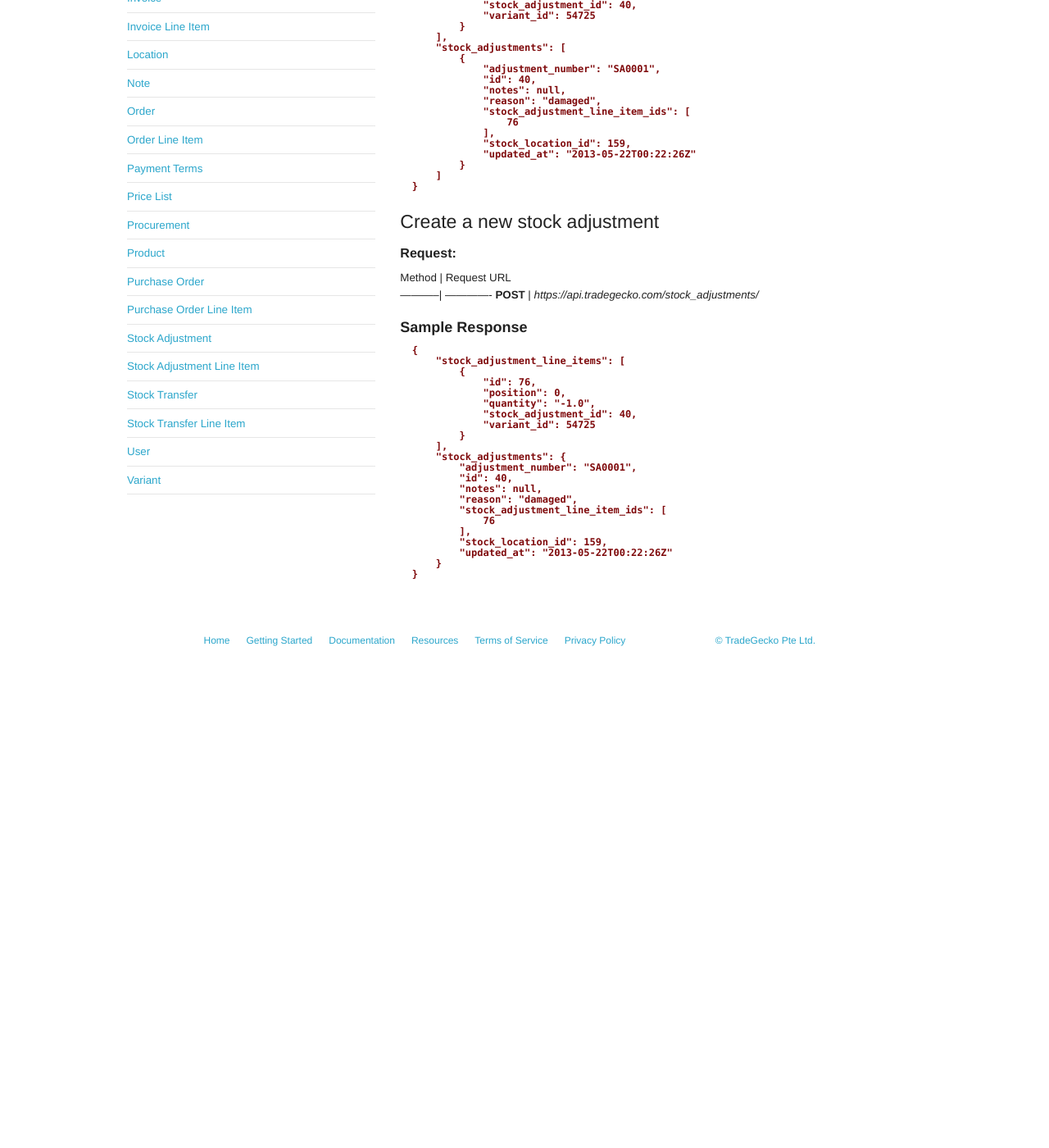
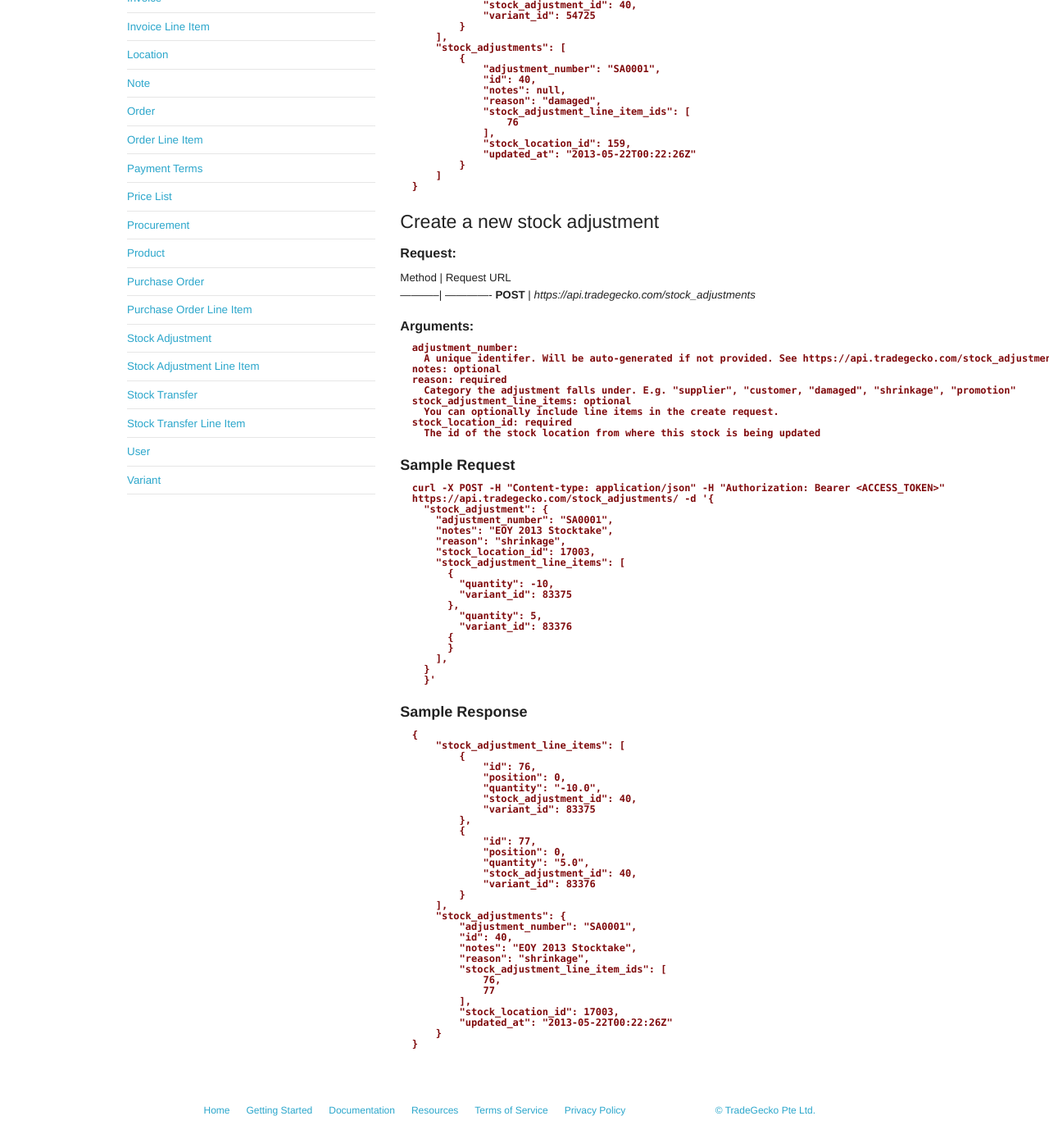
Before and after one commit to tradegecko/docs_old, a Jekyll site: the page built from _posts/2013-01-12-stock-adjustment.md, in a window 1280 px wide and 1400 px high, scrolled down 370 px. Shown: the whole window at 82% size. Built offline with Jekyll 4.4.1, drawn with Linux system fonts in a browser that asks for light colours; some web fonts are replaced; Markdown is read by kramdown in place of the engine named in the settings; before the commit the page ends 1197 px from its top, so only the background shows below that.

Commit message:
Added request data to the StockAdjustment API

```diff
--- a/_posts/2013-01-12-stock-adjustment.md
+++ b/_posts/2013-01-12-stock-adjustment.md
@@ -42,7 +42,39 @@ Method     | Request URL
 ######     Request:
 Method     | Request URL
 -----------| -------------
-**POST**   | *https://api.tradegecko.com/stock_adjustments/*
+**POST**   | *https://api.tradegecko.com/stock_adjustments*
+
+######     Arguments:
+      adjustment_number:
+        A unique identifer. Will be auto-generated if not provided. See https://api.tradegecko.com/stock_adjustments/available_identifiers
+      notes: optional
+      reason: required
+        Category the adjustment falls under. E.g. "supplier", "customer, "damaged", "shrinkage", "promotion"
+      stock_adjustment_line_items: optional
+        You can optionally include line items in the create request.
+      stock_location_id: required
+        The id of the stock location from where this stock is being updated
+
+##### Sample Request
+      curl -X POST -H "Content-type: application/json" -H "Authorization: Bearer <ACCESS_TOKEN>"
+      https://api.tradegecko.com/stock_adjustments/ -d '{
+        "stock_adjustment": {
+          "adjustment_number": "SA0001",
+          "notes": "EOY 2013 Stocktake",
+          "reason": "shrinkage",
+          "stock_location_id": 17003,
+          "stock_adjustment_line_items": [
+            {
+              "quantity": -10,
+              "variant_id": 83375
+            },
+              "quantity": 5,
+              "variant_id": 83376
+            {
+            }
+          ],
+        }
+        }'
 
 ##### Sample Response
 
@@ -51,20 +83,28 @@ Method     | Request URL
               {
                   "id": 76,
                   "position": 0,
-                  "quantity": "-1.0",
+                  "quantity": "-10.0",
                   "stock_adjustment_id": 40,
-                  "variant_id": 54725
+                  "variant_id": 83375
+              },
+              {
+                  "id": 77,
+                  "position": 0,
+                  "quantity": "5.0",
+                  "stock_adjustment_id": 40,
+                  "variant_id": 83376
               }
           ],
           "stock_adjustments": {
               "adjustment_number": "SA0001",
               "id": 40,
-              "notes": null,
-              "reason": "damaged",
+              "notes": "EOY 2013 Stocktake",
+              "reason": "shrinkage",
               "stock_adjustment_line_item_ids": [
-                  76
+                  76,
+                  77
               ],
-              "stock_location_id": 159,
+              "stock_location_id": 17003,
               "updated_at": "2013-05-22T00:22:26Z"
           }
       }
```
